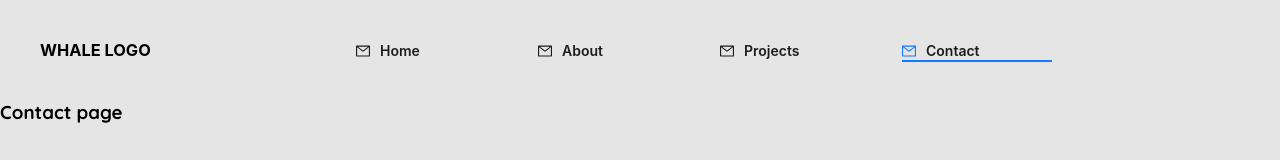
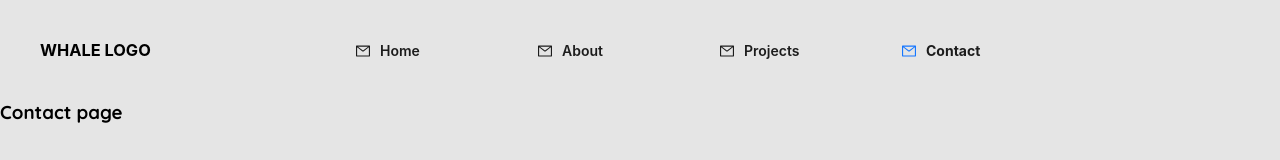
Before and after one commit to ev-indrik/my-portfolio, a React (Vite) app: page /contact in a window 1280 px wide. Shown: the top 160 px of the page. Built offline with nearby package versions, Linux system fonts and the light colour scheme.

Commit message:
style: ant-menu hover and after classes changed

```diff
--- a/src/components/header/menu-item/MenuItem.scss
+++ b/src/components/header/menu-item/MenuItem.scss
@@ -2,4 +2,42 @@
   display: flex;
   align-items: center;
   min-width: 150px;
+  border-radius: 8px;
+
+  &:hover {
+    background-color: rgba(227, 241, 220, 0.7);
+  }
 }
+
+.ant-menu-item {
+  &::after {
+    border-bottom: none !important;
+    transition: none !important;
+  }
+
+  &:hover::after {
+    border-bottom: none !important;
+  }
+
+  &.ant-menu-item-selected::after {
+    border-bottom: none !important;
+  }
+}
+
+.ant-menu-item-selected {
+  border-bottom: none;
+
+  &::after {
+    border-bottom: none !important;
+  }
+
+  .ant-menu-title-content {
+
+    .menu-item-wrapper {
+
+      .ant-typography {
+        font-weight: bold;
+      }
+    }
+  }
+}
```
